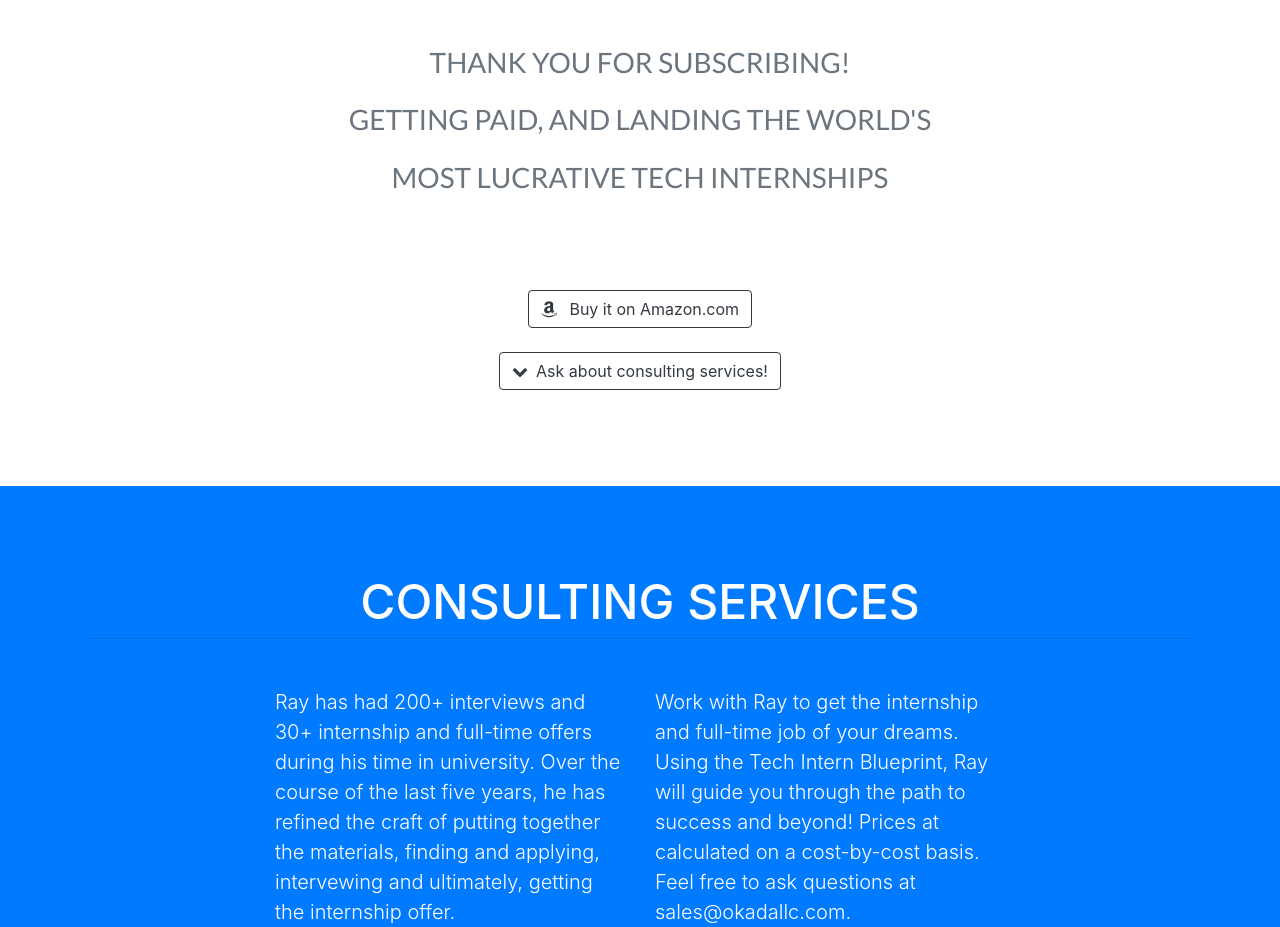
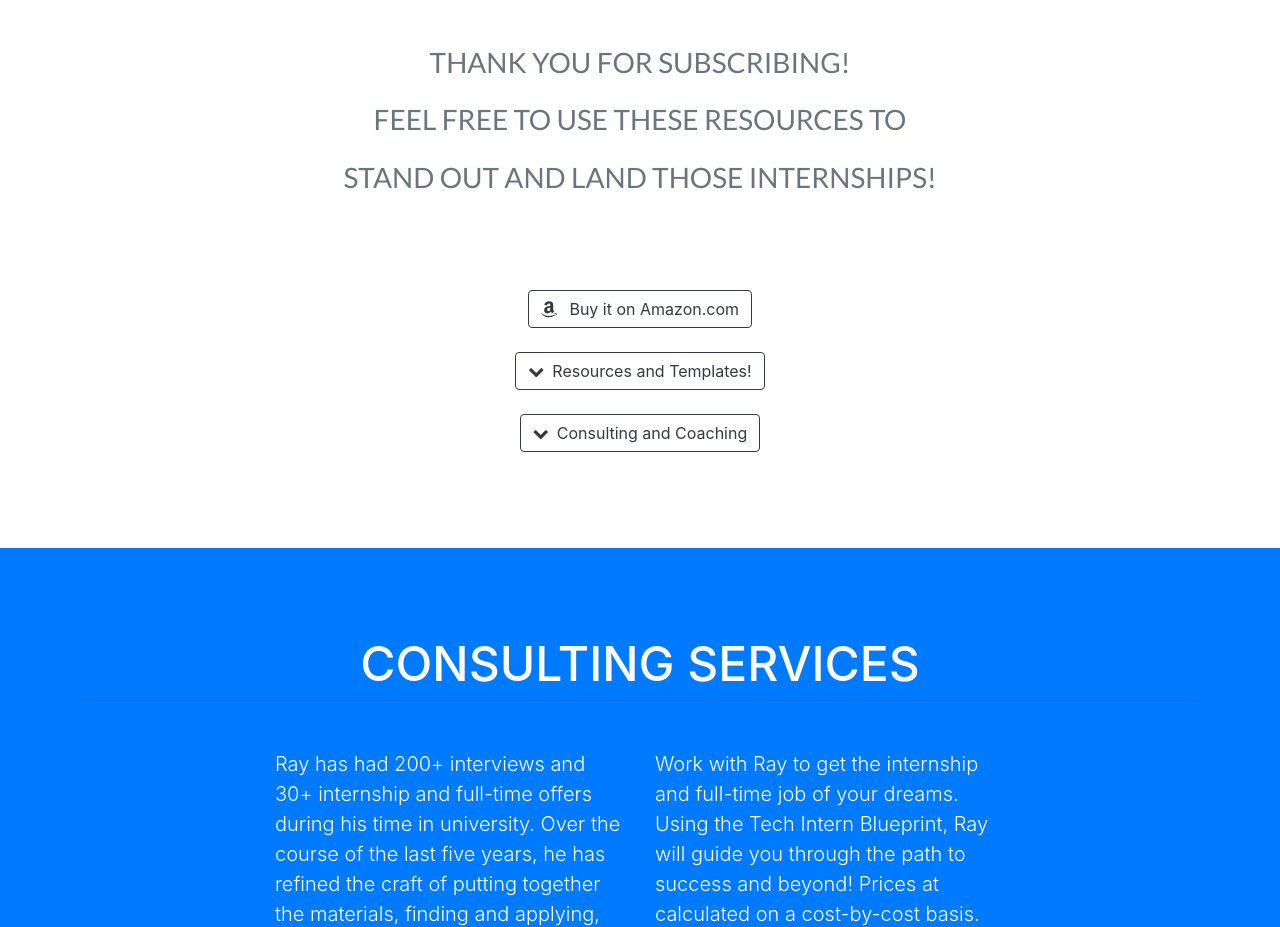
Before and after one commit to ray0parker/techinternblueprint, a website with bundled scripts: page thank-you-for-signing-up.html in a window 1280 px wide. Shown: the part 1037-1964 px from the top of the page. Built offline with nearby package versions, Linux system fonts and the light colour scheme.

Commit message:
asdf
asdf

```diff
--- a/thank-you-for-signing-up.html
+++ b/thank-you-for-signing-up.html
@@ -32,6 +32,7 @@
     <!-- Custom styles for this template -->
     <link href="css/freelancer.min.css" rel="stylesheet">
 
+
    </head>
 
   <body id="page-top">
@@ -55,6 +56,9 @@
             <li class="nav-item mx-0 mx-lg-1">
               <a class="nav-link py-3 px-0 px-lg-3 rounded js-scroll-trigger" href="index.html#contact">Mailing List</a>
             </li>
+            <li class="nav-item mx-0 mx-lg-1">
+              <a class="nav-link py-3 px-0 px-lg-3 rounded js-scroll-trigger" href="#about">Consulting</a>
+            </li>
           </ul>
         </div>
       </div>
@@ -65,16 +69,19 @@
        <div class="container">
         <img class="img-fluid mb-5 d-block mx-auto" src="img/TitleImage.png" width= "100%" height="100%" alt="">
         <h2 class="text-uppercase mb-0">Thank you for subscribing!</h2><br>
-        <h2 class="text-uppercase mb-0"> getting paid, and landing the world's</h2><br>
-        <h2 class="text-uppercase mb-0">most lucrative tech internships</h2><br><br><br>
+        <h2 class="text-uppercase mb-0">Feel free to use these resources to</h2><br>
+        <h2 class="text-uppercase mb-0">stand out and land those internships!</h2><br><br><br>
         <div class="text-center mt-4">
           <a class="btn btn-xl btn-outline-dark" href="https://www.amazon.com/gp/product/1980227829/ref=as_li_tl?ie=UTF8&tag=rayokadapar06-20&camp=1789&creative=9325&linkCode=as2&creativeASIN=1980227829&linkId=80bb92602ace990e233ee9b76d135f80">
             <i class="fa fa-amazon mr-2"></i>
             Buy it on Amazon.com
           </a>
         </div>
+          <div class="text-center mt-4">
+          <a class="btn btn-xl btn-outline-dark rounded js-scroll-trigger" href="#portfolio"><i class="fa fa-chevron-down mr-2"></i>Resources and Templates!</a>
+        </div>
         <div class="text-center mt-4">
-          <a class="btn btn-xl btn-outline-dark rounded js-scroll-trigger" href="#contact"><i class="fa fa-chevron-down mr-2"></i>Ask about consulting services!</a>
+          <a class="btn btn-xl btn-outline-dark rounded js-scroll-trigger" href="#about"><i class="fa fa-chevron-down mr-2"></i>Consulting and Coaching</a>
         </div>
         </div>
       </header>
```
Also changed, not shown: index.html (+11 -2 lines).
